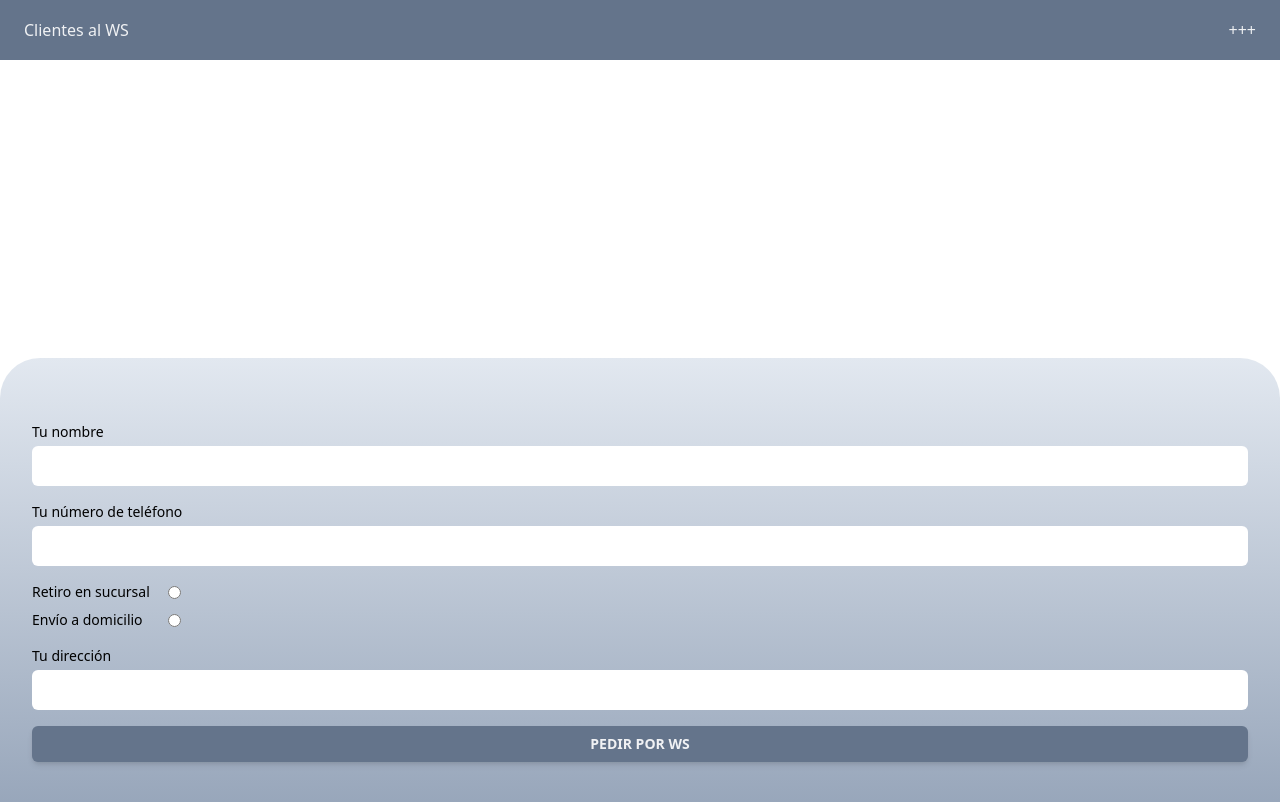
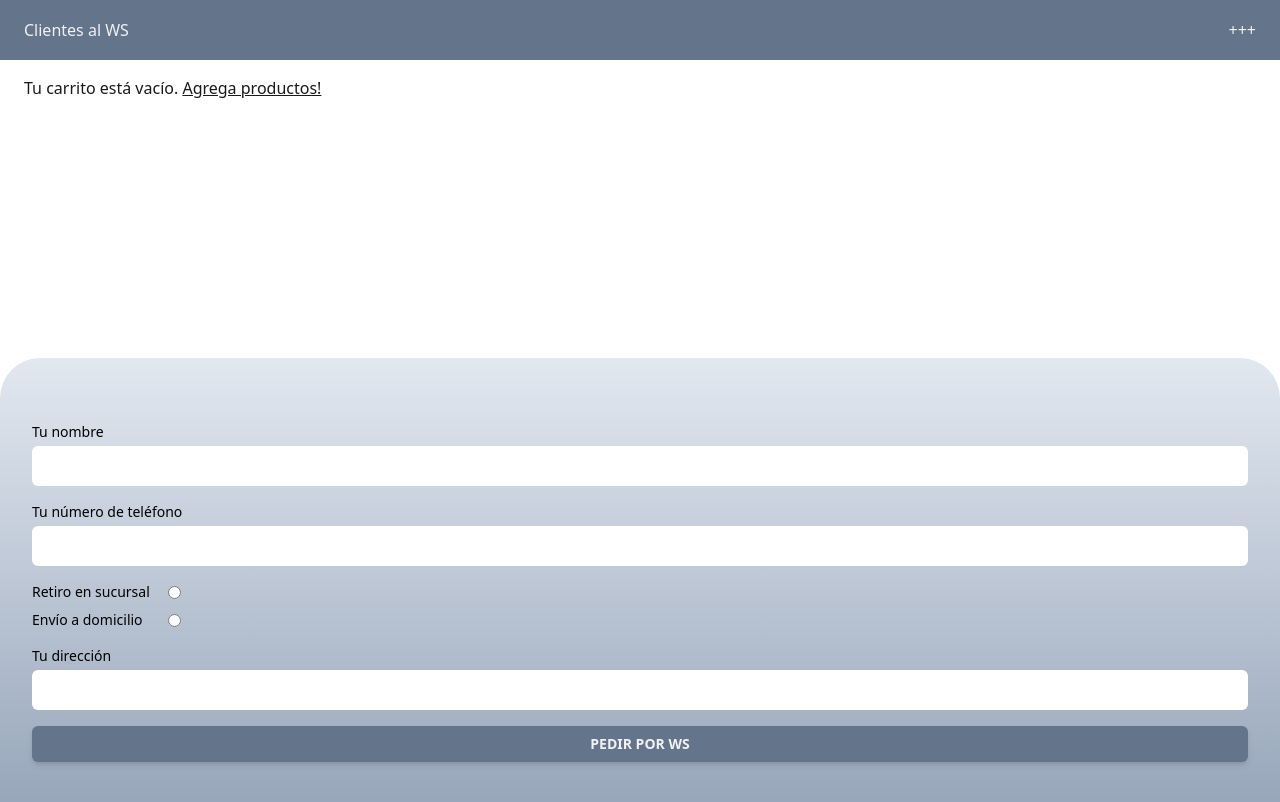
Before and after one commit to Facupelli/ClientesAlWS-Clone, a Nuxt app: page /cart in a window 1280 px wide. Shown: the top 802 px of the page. Built offline with nearby package versions, Linux system fonts and the light colour scheme.

Commit message:
reset variantes on close modal

```diff
--- a/components/ProductList.vue
+++ b/components/ProductList.vue
@@ -25,6 +25,8 @@ const setSelectedVariant2 = (variant: string) => {
 
 const handleAddClick = (product: Product) => {
   if (product.variedades && product.variedades?.length > 0) {
+    selectedVariant.value = null;
+    selectedVariant2.value = null;
     if (child.value) {
       setSelectedProduct(product);
       return child.value.openModal();
@@ -67,6 +69,7 @@ const handleAddToCart = () => {
         >
           <ProductVariants
             :variants="selectedProduct.variedades"
+            :selected-variant="selectedVariant"
             @select-variant="setSelectedVariant"
           />
         </div>
@@ -79,6 +82,7 @@ const handleAddToCart = () => {
         >
           <ProductVariants
             :variants="selectedProduct.variedades2"
+            :selected-variant="selectedVariant2"
             @select-variant="setSelectedVariant2"
           />
         </div>
--- a/components/ProductVariants.vue
+++ b/components/ProductVariants.vue
@@ -3,9 +3,8 @@ import { emit } from "process";
 
 defineProps<{
   variants: string[];
+  selectedVariant: string | null;
 }>();
-
-const variantSelected = ref<string | null>(null);
 </script>
 
 <template>
@@ -13,10 +12,9 @@ const variantSelected = ref<string | null>(null);
     <li
       v-for="variant in variants"
       class="font-semibold flex justify-center items-center border-b-2 px-3 py-1 border-gray-200"
-      :class="{ 'border-green-400': variantSelected === variant }"
+      :class="{ 'border-green-400': selectedVariant === variant }"
     >
       <input
-        v-model="variantSelected"
         type="radio"
         :id="variant"
         :value="variant"
--- a/pages/cart/index.vue
+++ b/pages/cart/index.vue
@@ -5,6 +5,12 @@ const { cart } = useCart();
 <template>
   <div class="grid gap-16 min-h-[calc(100vh_-_50px)]">
     <section class="px-4 grid gap-8 h-fit">
+      <p v-if="cart.length === 0" class="px-2 text-black/90">
+        Tu carrito está vacío.
+        <NuxtLink to="/" class="underline hover:text-black/50"
+          >Agrega productos!</NuxtLink
+        >
+      </p>
       <CartItem v-for="item in cart" :item="item" />
     </section>
     <CartForm />
```
